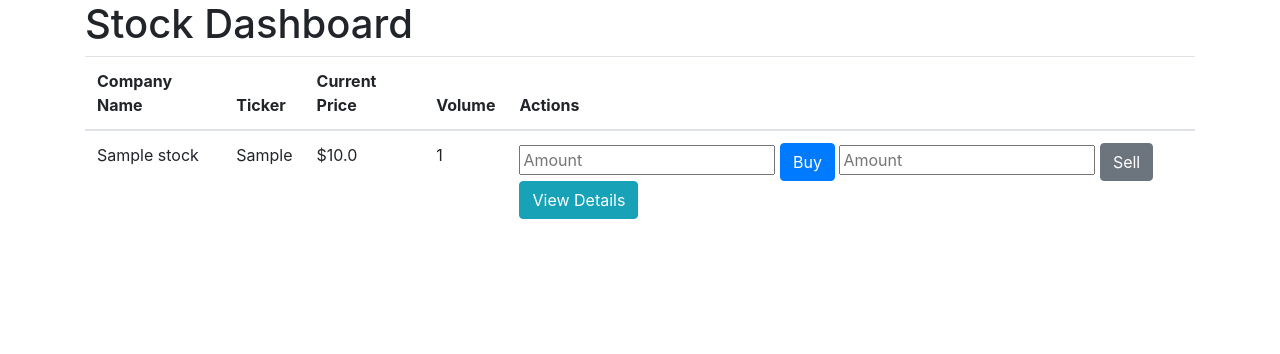
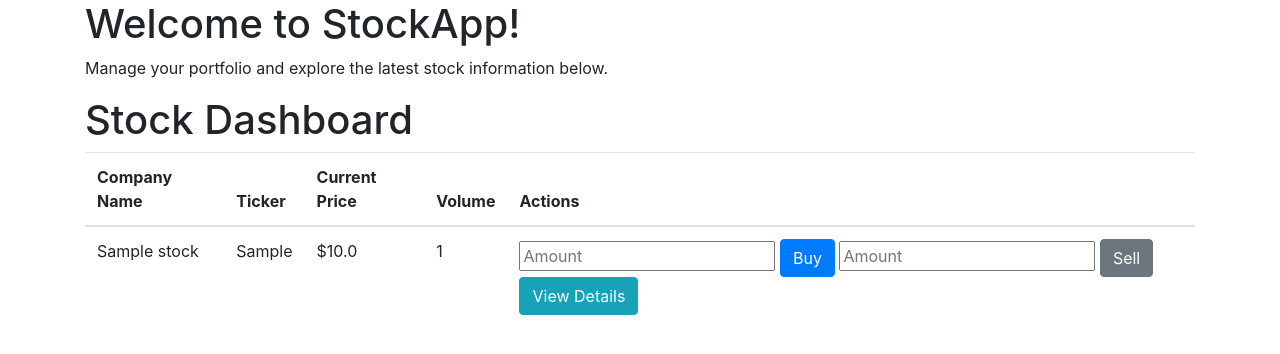
Before and after one commit to DanTheFutureDev/stockapp, a Flask app: page / in a window 1280 px wide. Shown: the part 76-430 px from the top of the page. Run offline with Flask 2, Linux system fonts and the light colour scheme; tables that the repository leaves empty hold one stand-in row (values such as "Sample post"); some libraries are stand-ins or nearby versions.

Commit message:
Welcome to StockApp!

```diff
--- a/templates/index.html
+++ b/templates/index.html
@@ -1,6 +1,9 @@
 {% extends "base.html" %}
 {% block title %}Home{% endblock %}
 {% block content %}
+<h1>Welcome to StockApp!</h1>
+<p>Manage your portfolio and explore the latest stock information below.</p>
+
 <h1>Stock Dashboard</h1>
 <table class="table">
     <thead>
```
